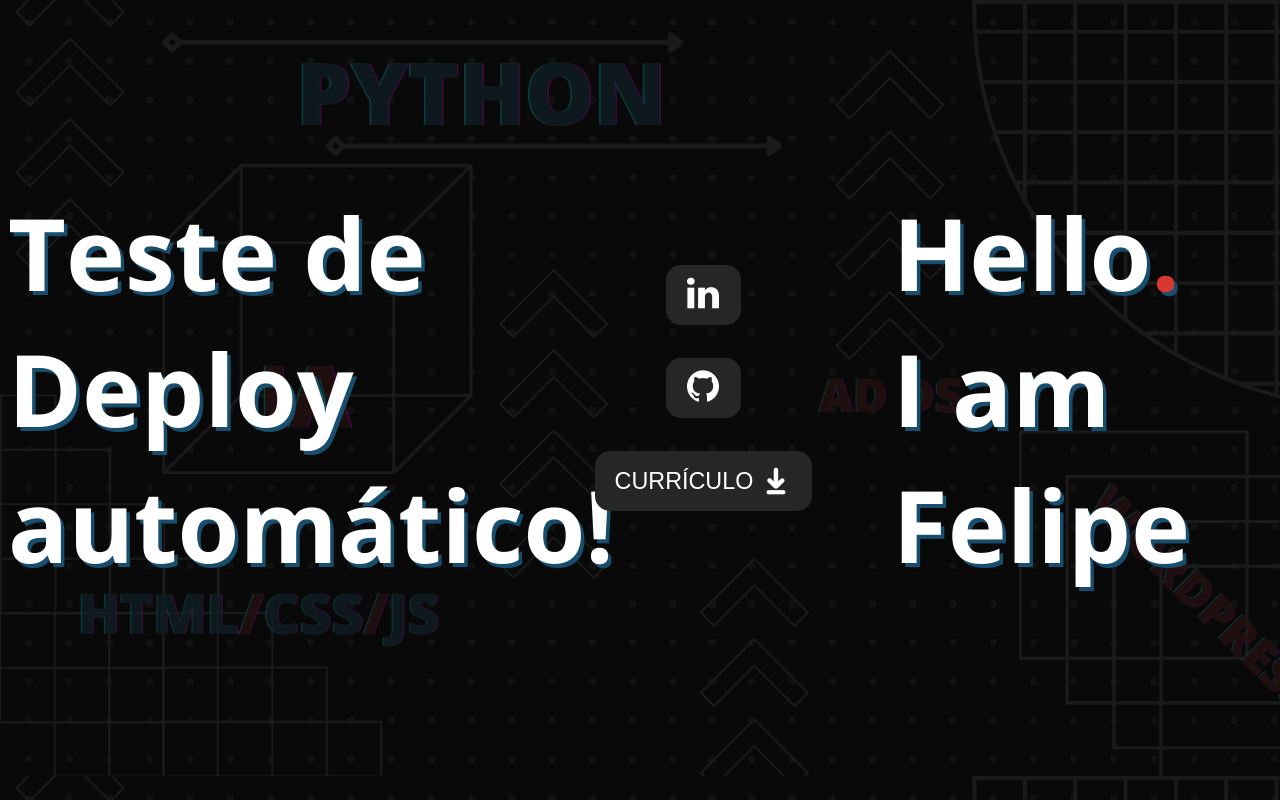
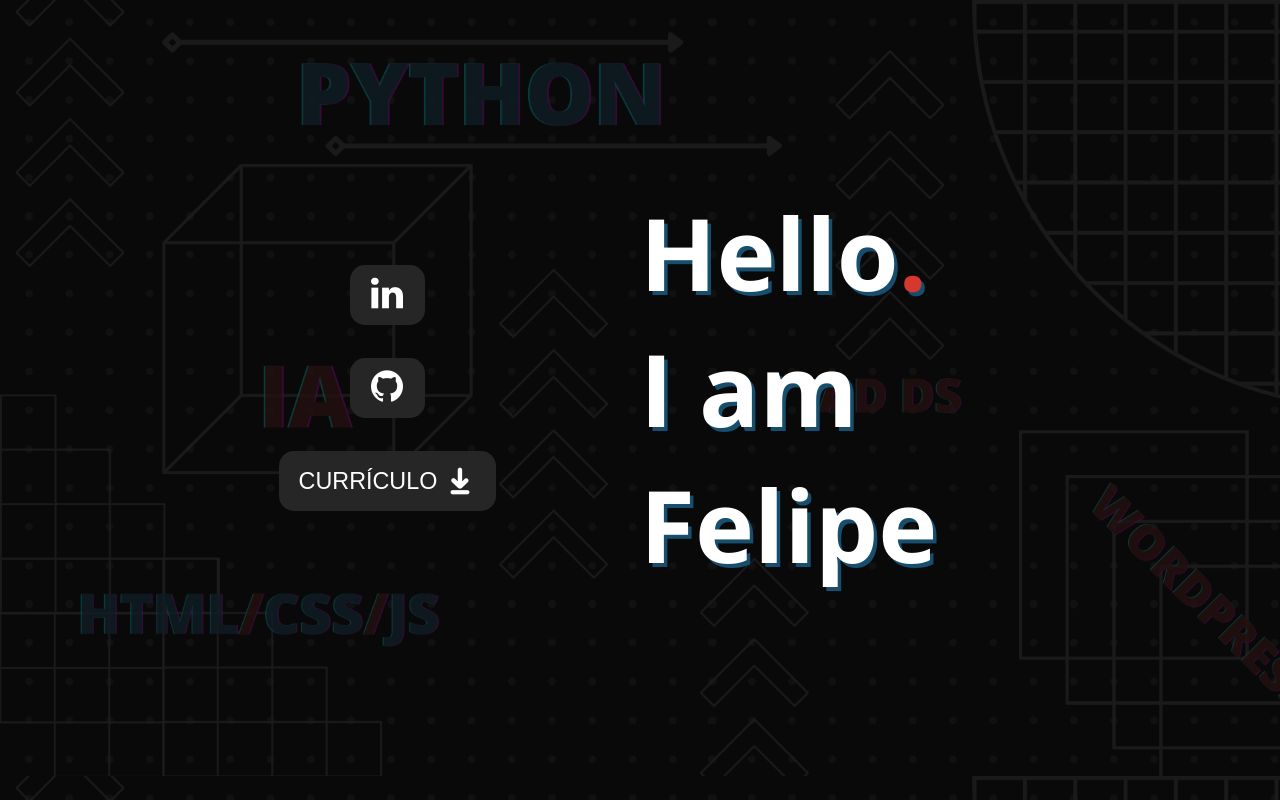
Before and after one commit to FeFragoso/Portfolio-felipefragoso, a plain HTML site: page index.html in a window 1280 px wide. Drawn offline with nearby package versions, Linux system fonts and the light colour scheme.

Commit message:
Deploy testado

```diff
--- a/index.html
+++ b/index.html
@@ -17,8 +17,6 @@
     <body>
 
         <div id="header">
-
-            <h1>Teste de Deploy automático!</h1>
 
             <div id="botoes">
 
```
